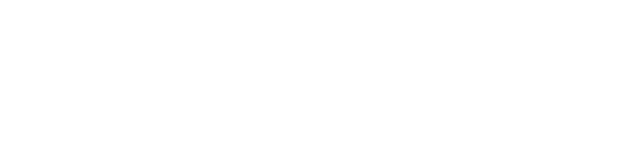
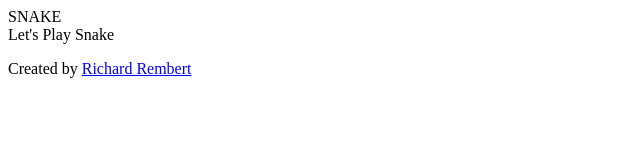
Before and after one commit to rembertdesigns/Snake-Game, a plain HTML site: page index.html in a window 1280 px wide. Shown: the whole page, without its empty margins (0-640 px from the left). Drawn offline with Linux system fonts and the light colour scheme.

Commit message:
Adding Footer

```diff
--- a/index.html
+++ b/index.html
@@ -7,6 +7,20 @@
     <title>Javascript Snake Game</title>
 </head>
 <body>
+    <header>SNAKE</header>
 
+<!-- Main table for the snake -->
+<section class="snakeTable"></section>
+
+<!-- modular window before and after games -->
+<section class="modul">
+  <div class="start">
+    <span>Let's Play Snake</span>
+  </div>
+</section>
+
+<footer>
+  <p>Created by <a href="https://www.rembertdesigns.co/" target="_blank">Richard Rembert</a></p>
+</footer>
 </body>
 </html>
```
